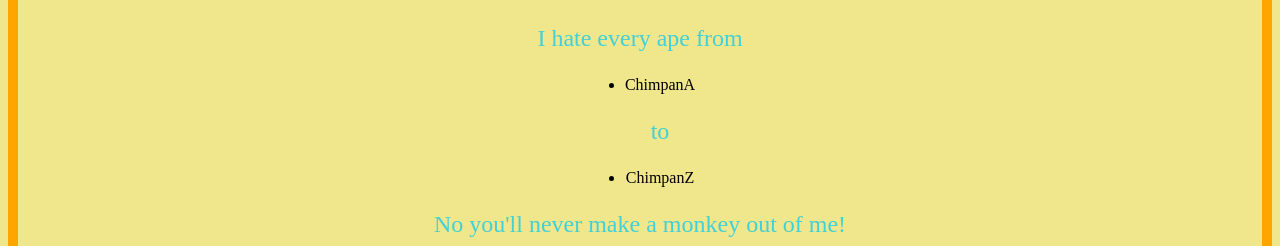
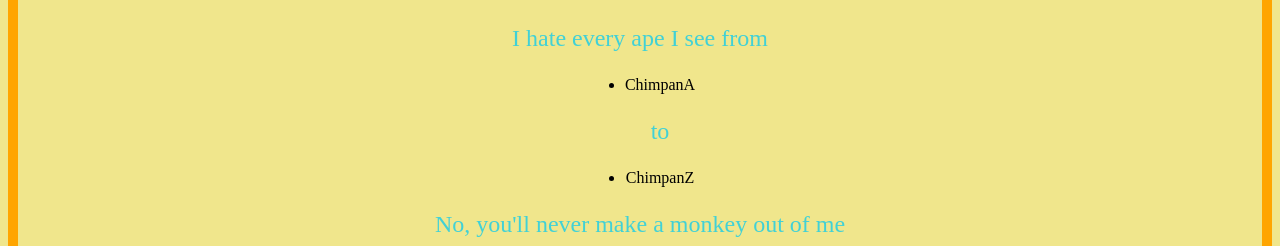
Before and after one commit to rwhiteley/The-Monkey-Out-of-Me-Song, a plain HTML site: page index.html in a window 1280 px wide. Shown: the part 554-800 px from the top of the page. Drawn offline with Linux system fonts and the light colour scheme.

Commit message:
Lyric correction

```diff
--- a/index.html
+++ b/index.html
@@ -32,14 +32,14 @@
 
     <div class=song>
 
-        <p> I hate every ape from</p>
+        <p> I hate every ape I see from</p>
         <ul>
             <li>ChimpanA</li>
                 <p> to </p>
             <li>ChimpanZ</li>
 
         </ul>
-        <p>No you'll never make a monkey out of me!</p>
+        <p>No, you'll never make a monkey out of me</p>
 
     </div>
 
```
